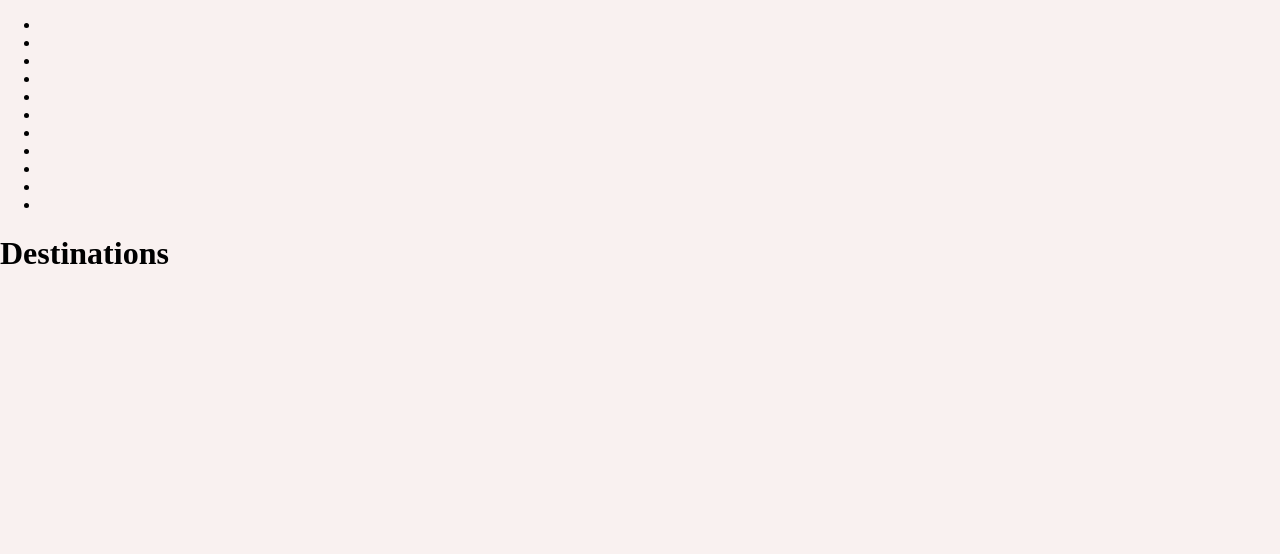
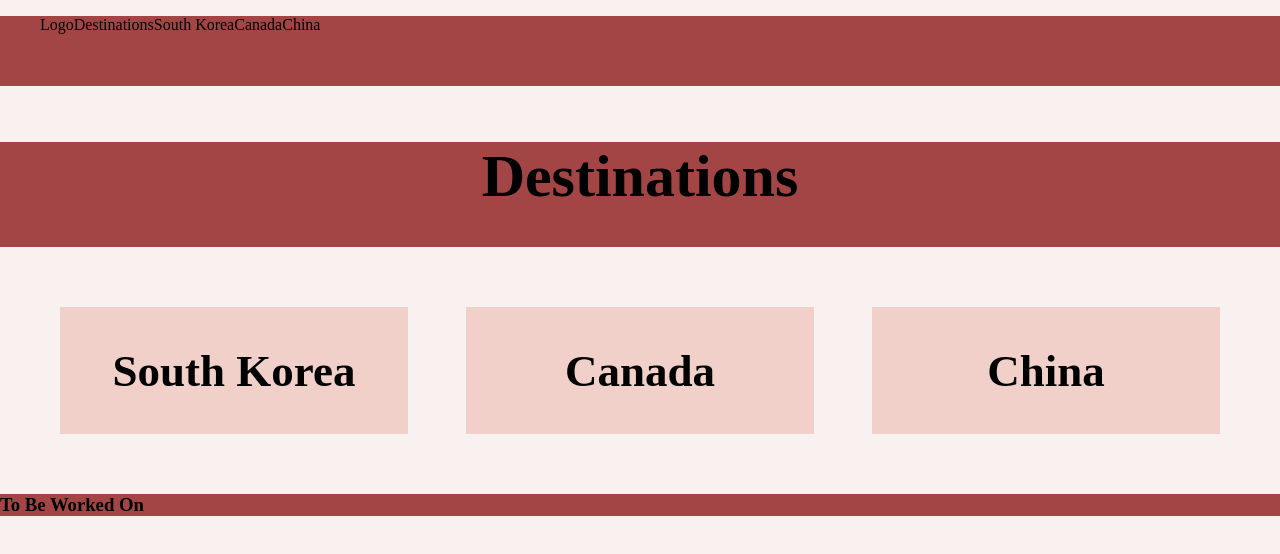
Before and after one commit to CartWebApp/tourism-website-nectar, a plain HTML site: page index.html in a window 1280 px wide. Drawn offline with Linux system fonts and the light colour scheme.

Commit message:
Home Page Format

```diff
--- a/css/styles.css
+++ b/css/styles.css
@@ -1,9 +1,51 @@
 /* Don't forget that media queries are required for this project */
+
+* {
+    box-sizing: border-box;
+  }
+
+  ul {
+    list-style-type: none;
+    overflow: hidden;
+    height: 70px;
+
+    background-color:  #A34545;
+    display: inline-flex;
+    width: 100%;
+  }
+
+
 body {
     margin: 0px;
     background-color: #F9F1F0;
 }
 
-dest {
-   background-color: #A34545;
+.flex-container {
+flex-direction: row;
+
 }
+
+.dest {
+    font-size: 10px;
+    height: 105px;
+
+    font-size: 30px;
+    background-color: #A34545;
+    text-align: center;
+}
+.hopa {
+    display: flex;
+    font-size: 30px;
+    margin: 60px;
+    justify-content: space-between;
+}
+.car{
+    background-color: #F0D0C9;
+    width: 30%;
+
+    text-align: center;
+}
+
+footer {
+    background-color: #A34545;
+}
--- a/index.html
+++ b/index.html
@@ -9,22 +9,29 @@
 </head>
 <nav>
     <ul>
-<li></li>
-<li></li>
-<li></li>
-<li></li>
-<li></li>
-<li></li>
-<li></li>
-<li></li>
-<li></li>
-<li></li>
-<li></li>
+<li>Logo</li>
+<li>Destinations</li>
+<li>South Korea</li>
+<li>Canada</li>
+<li>China</li>
+
     </ul>
 </nav>
 <body>
+<div class= flex-container>
     <div class= "dest">
-    <h1> Destinations </h1>
+    <h1>Destinations</h1>
 </div>
+<div class="hopa">
+    <div class="car"><h2>South Korea</h2></div>
+    <div class="car"><h2>Canada</h2></div>
+    <div class= "car"><h2>China</h2></div>
+</div>
+</div>
+
+<footer>
+<h3>To Be Worked On</h3>
+</footer>
+
 </body>
 </html>
```
